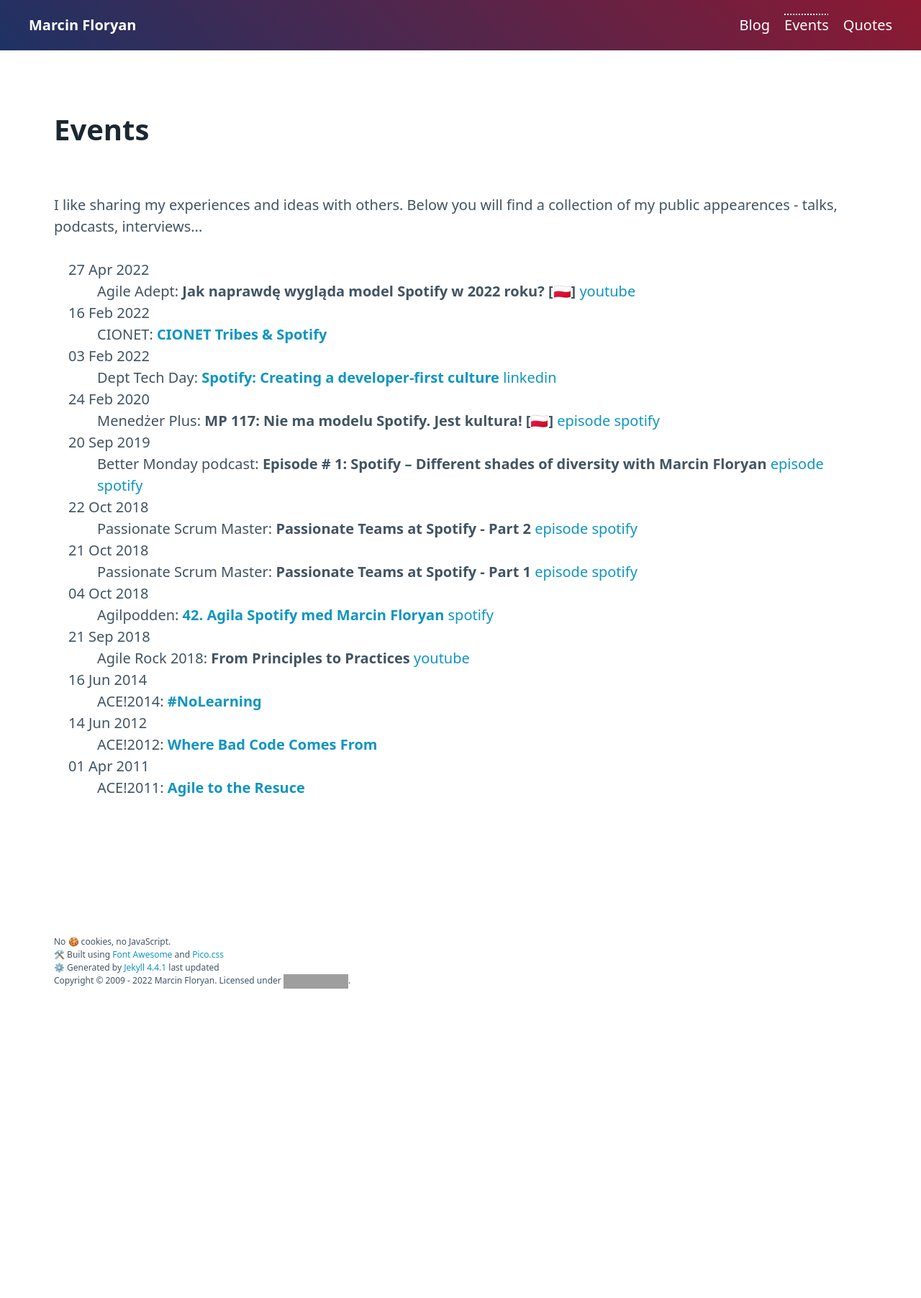
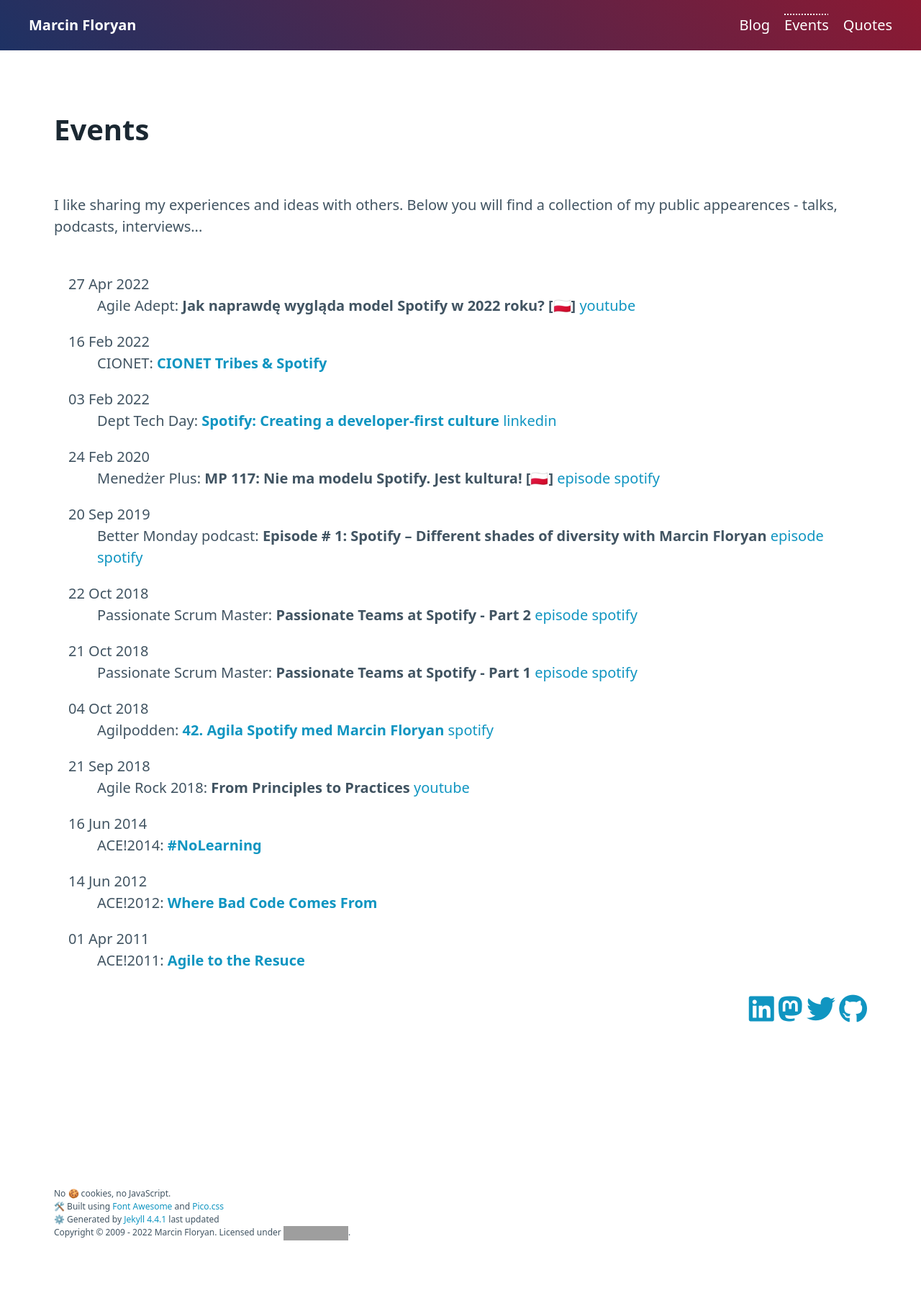
Before and after one commit to mfloryan/marcin.floryan.se, a Jekyll site: the page built from events.html, in a window 1280 px wide. Shown: the whole page at 72% size. Built offline with Jekyll 4.4.1, drawn with Linux system fonts in a browser that asks for light colours; before the commit the page ends 1454 px from its top, so only the background shows below that; grey boxes are pictures that could not be loaded.

Commit message:
Regular pages include web links

```diff
--- a/_layouts/default.html
+++ b/_layouts/default.html
@@ -5,6 +5,18 @@
     {%- include nav.html -%}
     <main>
     {{ content }}
+    <section class="right">
+      <p>
+        <a href="https://www.linkedin.com/in/mfloryan/" target="_blank" rel="external" title="Marcin on LinkedIn"
+            aria-label="Marcin on LinkedIn"><i class="fa-brands fa-linkedin fa-2xl" aria-hidden="true"></i></a>
+        <a href="https://mstdn.social/@mfloryan" target="_blank" rel="me" title="@mfloryan@mstdn.social"
+            aria-label="Marcin on Mastodon"><i class="fa-brands fa-mastodon fa-2xl" aria-hidden="true"></i></a>
+        <a href="https://twitter.com/mfloryan" target="_blank" rel="external" title="@mfloryan"
+            aria-label="Marcin on Twitter"><i class="fa-brands fa-twitter fa-2xl" aria-hidden="true"></i></a>
+        <a href="https://github.com/mfloryan" target="_blank" rel="external" title="Marcin on GitHub"
+            aria-label="Marcin on GitHub"><i class="fa-brands fa-github fa-2xl" aria-hidden="true"></i></a>
+    </p>
+    </section>
     </main>
     <footer>
       {%- include footer.html -%}
--- a/_sass/main.scss
+++ b/_sass/main.scss
@@ -71,6 +71,15 @@ nav {
   }
 }
 
+.right {
+  text-align: right;
+}
+
+dl.events {
+  dt {
+    padding-top: 1em;
+  }
+}
 
 // footer {
 //   [role="button"] {
```
